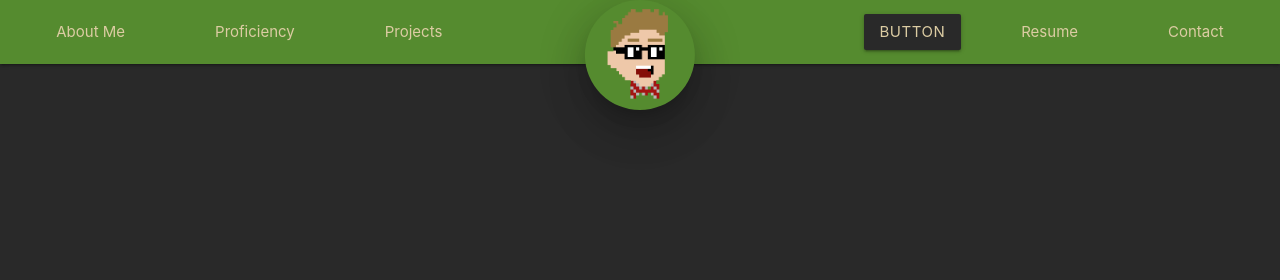
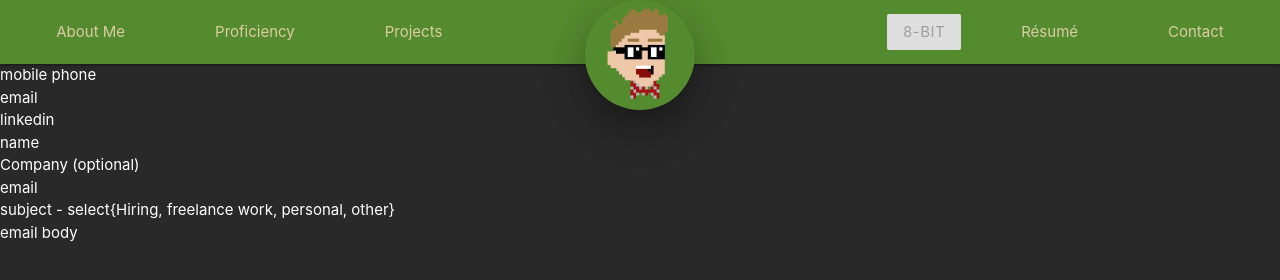
Before and after one commit to WilsonJustinWayne/OldPersonalSite, a plain HTML site: page index.html in a window 1280 px wide. Drawn offline with Linux system fonts and the light colour scheme.

Commit message:
road trip changes

```diff
--- a/css/navbar.css
+++ b/css/navbar.css
@@ -5,7 +5,9 @@
     --Maximum-Green: #558B2F;
     --Charleston-Green: #292929;
 }
-
+* {
+    color: white;
+}
 body {
     background-color: var(--Charleston-Green);
 }
@@ -26,7 +28,7 @@ nav .brand-logo.logo {
     border-radius: 50%;
 }
 
-#testing {
+#bitButton {
     background-color: var(--Charleston-Green);
 }
 
--- a/index.html
+++ b/index.html
@@ -20,9 +20,9 @@
             <div class="nav-block col l-4 xl-5">
                 <a href="#" data-target="mobile-demo" class="sidenav-trigger"><i class="material-icons">menu</i></a>
                 <ul class="left hide-on-med-and-down">
-                    <li><a href="#" class="nav-item">About Me</a></li>
-                    <li><a href="#" class="nav-item">Proficiency</a></li>
-                    <li><a href="#" class="nav-item">Projects</a></li>
+                    <li><a id="aboutButton" href="#" class="nav-item">About Me</a></li>
+                    <li><a id="proficiencyButton" href="#" class="nav-item">Proficiency</a></li>
+                    <li><a id="projectsButton" href="#" class="nav-item">Projects</a></li>
                 </ul>
             </div>
             <a href="#" class="brand-logo logo center circle light-green darken-3 z-depth-5">
@@ -30,9 +30,9 @@
             </a>
             <div class="nav-block col l-4 xl-5 right">
                 <ul class="right hide-on-med-and-down">
-                    <li><a id="testing" href="#" class="nav-item btn">Button</a></li>
-                    <li><a href="#" class="nav-item">Resume</a></li>
-                    <li><a href="#" class="nav-item">Contact</a></li>
+                    <li><a id="bitButton" href="#" class="nav-item btn disabled">8-BIT</a></li>
+                    <li><a id="resumeButton" href="#" class="nav-item">R&eacutesum&eacute</a></li>
+                    <li><a id="contactButton" href="#" class="nav-item">Contact</a></li>
                 </ul>
             </div>
         </div>
@@ -41,7 +41,7 @@
         <li><a href="#">About Me</a></li>
         <li><a href="#">Proficiency</a></li>
         <li><a href="#">Projects</a></li>
-        <li><a href="#">Resume</a></li>
+        <li><a href="#">R&eacutesum&eacute</a></li>
         <li><a href="#">Contact</a></li>
     </ul>
 </div>
@@ -65,7 +65,7 @@
         <li>Java</li>
         <li>Javascript/JQuery</li>
         <li>HTML</li>
-        <li>CSS/Bootstrap/Materialize</li>
+        <li>CSS3/Bootstrap/Materialize</li>
         <li>C#</li>
         <li>Unity3D</li>
         <li>Python</li>
@@ -78,8 +78,24 @@
 <div class="resume center hide">
     <embed src="img/Justin-Wayne-Wilson-Tblock.pdf" type="application/pdf" height="100%" width="80%">
 </div>
-<div class="contact">
-    <form action=""></form>
+<div class="contact ">
+    <!--icon-->mobile phone
+    <br>
+    <!--icon-->email
+    <br>
+    <!--icon-->linkedin
+    <!--card-->
+    <form action="">
+        name
+        <br>
+        Company (optional)
+        <br>
+        email
+        <br>
+        subject - select{Hiring, freelance work, personal, other}
+        <br>
+        email body
+    </form>
 </div>
 <!---------------------------------------------------------SCRIPTS----------------------------------------------------->
 <!-- JQuery -->
--- a/js/navbar.js
+++ b/js/navbar.js
@@ -1,3 +1,32 @@
-$(document).ready(function(){
-    $('.sidenav').sidenav();
-});
+(function () {
+    "use strict";
+
+    const aboutMeButton = $('#about-meButton');
+    const aboutMePage = $('#about-meButton');
+    const proficiencyButton = $('#proficiencyButton');
+    const projectsButton = $('#projectsButton');
+    const bitButton = $('#bitButton');
+    const resumeButton = $('#resumeButton');
+    const contactButton = $('#contactButton');
+    const list = []
+    function switchTabs(visible, list) {
+    }
+
+    $(document).ready(function () {
+        $('.sidenav').sidenav();
+    });
+
+    aboutMeButton.click();
+
+    proficiencyButton.click();
+
+    projectsButton.click();
+
+    resumeButton.click();
+
+    contactButton.click();
+
+    bitButton.click(() => {
+        console.log("8-bit TIME!!!!!");
+    });
+})();
```
